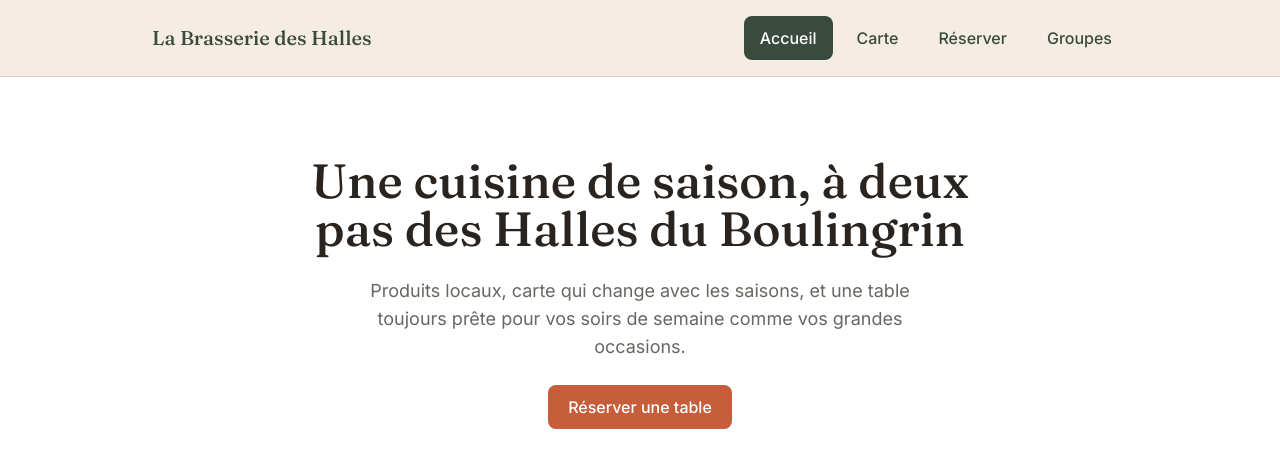
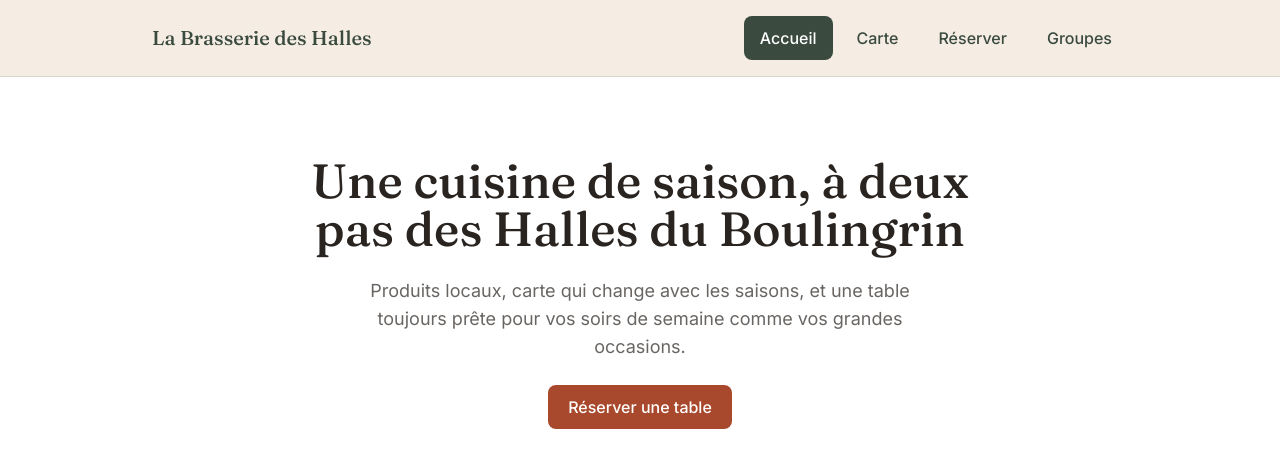
Before and after one commit to louisbdt/brasserie-des-halles, a React (Vite) app: page / in a window 1280 px wide. Shown: the top 468 px of the page. Built offline with nearby package versions, Linux system fonts and the light colour scheme.

Commit message:
Fix insufficient color contrast on active button and chip

```diff
--- a/src/components/Button.jsx
+++ b/src/components/Button.jsx
@@ -1,6 +1,6 @@
 const VARIANTS = {
   primary:
-    'bg-terracotta-500 text-white hover:bg-terracotta-600 focus-visible:outline-terracotta-700',
+    'bg-terracotta-600 text-white hover:bg-terracotta-700 focus-visible:outline-terracotta-700',
   secondary:
     'bg-transparent text-sage border border-sage hover:bg-sage hover:text-white focus-visible:outline-sage',
 }
--- a/src/components/FilterChip.jsx
+++ b/src/components/FilterChip.jsx
@@ -6,7 +6,7 @@ function FilterChip({ label, active = false, onClick }) {
       onClick={onClick}
       className={`min-h-11 rounded-full border px-4 py-2 text-sm font-medium transition-colors focus-visible:outline focus-visible:outline-2 focus-visible:outline-offset-2 focus-visible:outline-sage ${
         active
-          ? 'border-terracotta-500 bg-terracotta-500 text-white'
+          ? 'border-terracotta-600 bg-terracotta-600 text-white'
           : 'border-sage/30 bg-white text-sage hover:border-sage'
       }`}
     >
```
